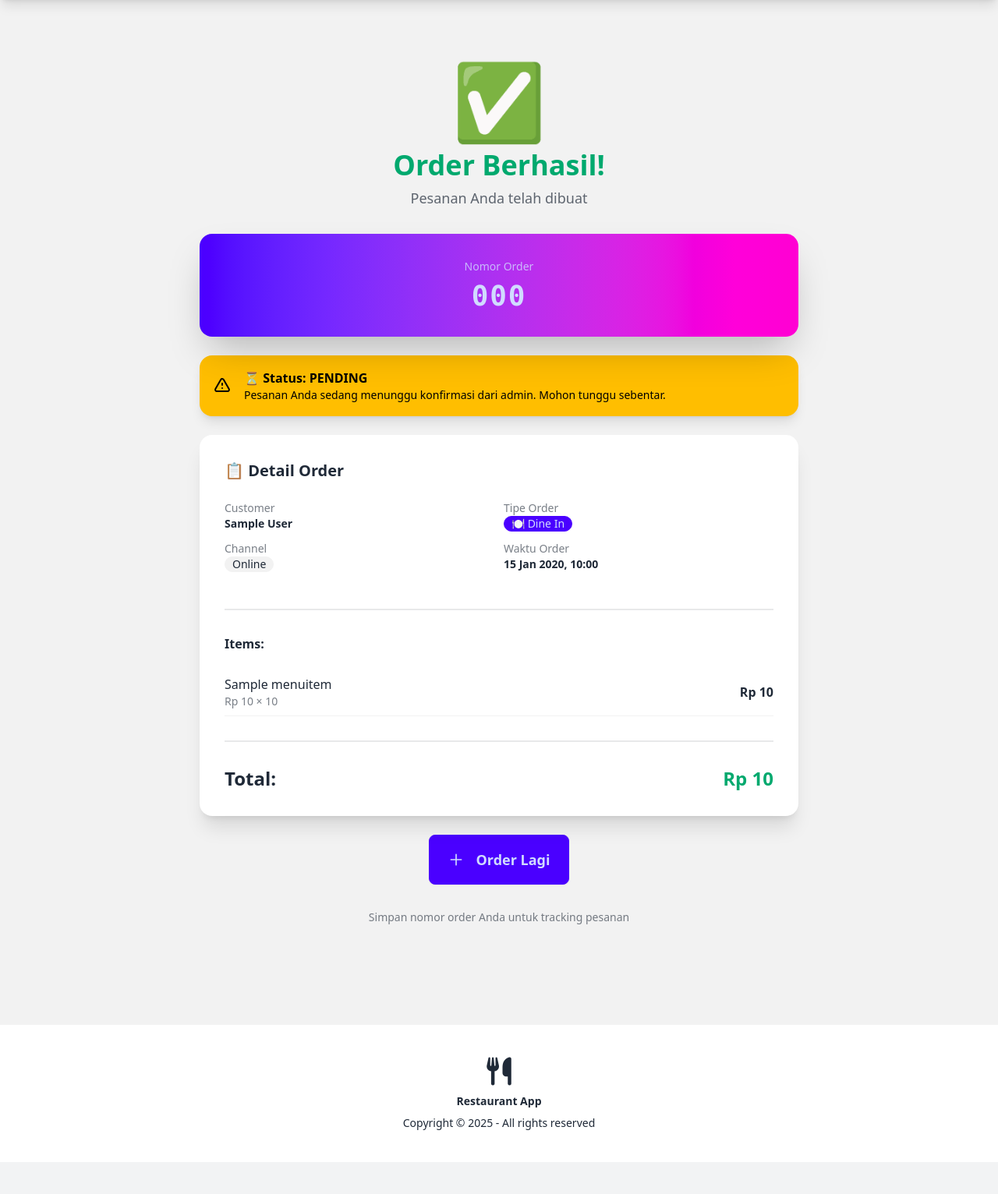
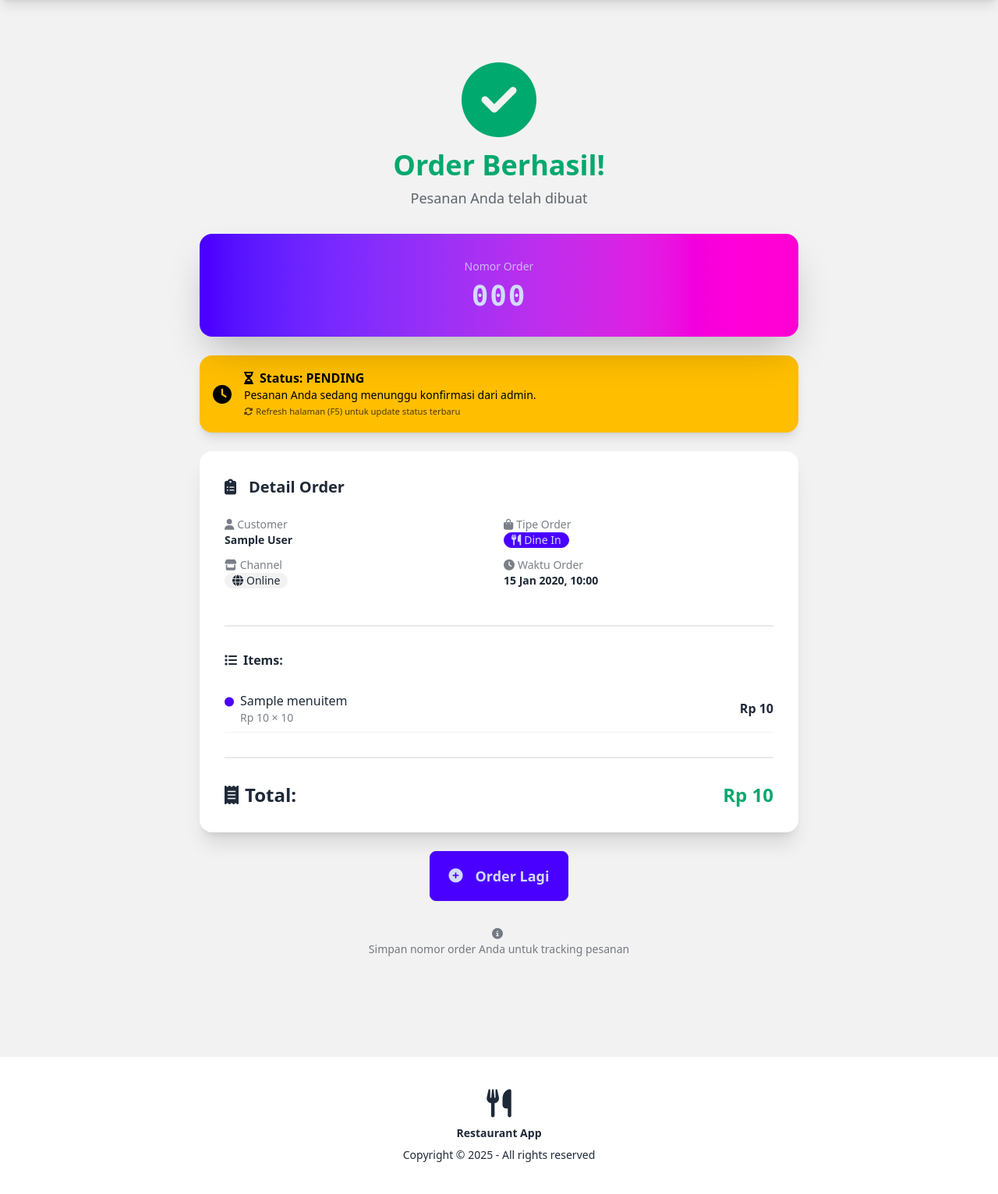
Before and after one commit to lifanwar/saturasa-web, a Django app: page /orders/success/000/ in a window 1280 px wide. Shown: the part 68-1600 px from the top of the page at 78% size. Before the commit the page ends 1559 px from the top, so only its background shows below. Run offline with Django 5.2, Linux system fonts and the light colour scheme; tables that the repository leaves empty hold one stand-in row (values such as "Sample post"); some libraries are stand-ins or nearby versions.

Commit message:
status alert dynamic dengan font awesome

```diff
--- a/apps/orders/templates/orders/order_success.html
+++ b/apps/orders/templates/orders/order_success.html
@@ -8,7 +8,7 @@
 
     <!-- Success Icon -->
     <div class="text-center mb-8">
-        <div class="text-8xl mb-4">✅</div>
+        <i class="fas fa-check-circle text-8xl text-success mb-4"></i>
         <h1 class="text-4xl font-bold mb-2 text-success">Order Berhasil!</h1>
         <p class="text-lg text-base-content/70">Pesanan Anda telah dibuat</p>
     </div>
@@ -23,44 +23,103 @@
         </div>
     </div>
 
-    <!-- Status Alert -->
-    <div class="alert alert-warning shadow-lg mb-6">
-        <svg xmlns="http://www.w3.org/2000/svg" fill="none" viewBox="0 0 24 24" class="stroke-current shrink-0 w-6 h-6">
-            <path stroke-linecap="round" stroke-linejoin="round" stroke-width="2" d="M12 9v2m0 4h.01m-6.938 4h13.856c1.54 0 2.502-1.667 1.732-3L13.732 4c-.77-1.333-2.694-1.333-3.464 0L3.34 16c-.77 1.333.192 3 1.732 3z"></path>
-        </svg>
+    <!-- Status Alert - DYNAMIC with Font Awesome -->
+    <div class="alert
+        {% if order.status == 'PENDING' %}alert-warning
+        {% elif order.status == 'CONFIRMED' %}alert-info
+        {% elif order.status == 'PREPARING' %}alert-info
+        {% elif order.status == 'READY' %}alert-success
+        {% elif order.status == 'COMPLETED' %}alert-success
+        {% else %}alert-error
+        {% endif %}
+        shadow-lg mb-6">
+
+        <!-- Dynamic Icon -->
+        <i class="
+            {% if order.status == 'PENDING' %}fas fa-clock
+            {% elif order.status == 'CONFIRMED' %}fas fa-check-circle
+            {% elif order.status == 'PREPARING' %}fas fa-utensils
+            {% elif order.status == 'READY' %}fas fa-bell
+            {% elif order.status == 'COMPLETED' %}fas fa-check-double
+            {% else %}fas fa-times-circle
+            {% endif %}
+            text-2xl"></i>
+
         <div>
-            <h3 class="font-bold">⏳ Status: PENDING</h3>
-            <div class="text-sm">Pesanan Anda sedang menunggu konfirmasi dari admin. Mohon tunggu sebentar.</div>
+            <h3 class="font-bold">
+                {% if order.status == 'PENDING' %}
+                    <i class="fas fa-hourglass-half mr-2"></i>Status: PENDING
+                {% elif order.status == 'CONFIRMED' %}
+                    <i class="fas fa-check-circle mr-2"></i>Status: CONFIRMED
+                {% elif order.status == 'PREPARING' %}
+                    <i class="fas fa-fire mr-2"></i>Status: PREPARING
+                {% elif order.status == 'READY' %}
+                    <i class="fas fa-check-square mr-2"></i>Status: READY
+                {% elif order.status == 'COMPLETED' %}
+                    <i class="fas fa-trophy mr-2"></i>Status: COMPLETED
+                {% elif order.status == 'CANCELLED' %}
+                    <i class="fas fa-ban mr-2"></i>Status: CANCELLED
+                {% endif %}
+            </h3>
+            <div class="text-sm">
+                {% if order.status == 'PENDING' %}
+                    Pesanan Anda sedang menunggu konfirmasi dari admin.
+                {% elif order.status == 'CONFIRMED' %}
+                    Pesanan telah dikonfirmasi! Sedang diproses oleh kitchen.
+                {% elif order.status == 'PREPARING' %}
+                    Pesanan sedang disiapkan. Mohon tunggu sebentar.
+                {% elif order.status == 'READY' %}
+                    Pesanan siap! Silakan ambil pesanan Anda.
+                {% elif order.status == 'COMPLETED' %}
+                    Pesanan selesai. Terima kasih atas pesanan Anda!
+                {% elif order.status == 'CANCELLED' %}
+                    Pesanan dibatalkan.
+                {% endif %}
+                <br><small class="opacity-70"><i class="fas fa-sync-alt mr-1"></i>Refresh halaman (F5) untuk update status terbaru</small>
+            </div>
         </div>
     </div>
 
     <!-- Order Details -->
     <div class="card bg-base-100 shadow-xl mb-6">
         <div class="card-body">
-            <h2 class="card-title mb-4">📋 Detail Order</h2>
+            <h2 class="card-title mb-4">
+                <i class="fas fa-clipboard-list mr-2"></i>Detail Order
+            </h2>
 
             <!-- Customer Info -->
             <div class="grid grid-cols-2 gap-3 mb-4 text-sm">
                 <div>
-                    <p class="text-base-content/60">Customer</p>
+                    <p class="text-base-content/60"><i class="fas fa-user mr-1"></i>Customer</p>
                     <p class="font-semibold">{{ order.customer_display_name }}</p>
                 </div>
                 <div>
-                    <p class="text-base-content/60">Tipe Order</p>
+                    <p class="text-base-content/60"><i class="fas fa-shopping-bag mr-1"></i>Tipe Order</p>
                     <p>
                         {% if order.order_type == 'DINE_IN' %}
-                            <span class="badge badge-primary">🍽️ Dine In</span>
+                            <span class="badge badge-primary"><i class="fas fa-utensils mr-1"></i>Dine In</span>
                         {% elif order.order_type == 'TAKEAWAY' %}
-                            <span class="badge badge-secondary">📦 Takeaway</span>
+                            <span class="badge badge-secondary"><i class="fas fa-box mr-1"></i>Takeaway</span>
+                        {% elif order.order_type == 'DELIVERY' %}
+                            <span class="badge badge-accent"><i class="fas fa-motorcycle mr-1"></i>Delivery</span>
                         {% endif %}
                     </p>
                 </div>
                 <div>
-                    <p class="text-base-content/60">Channel</p>
-                    <p><span class="badge badge-ghost">{{ order.get_order_channel_display }}</span></p>
+                    <p class="text-base-content/60"><i class="fas fa-store mr-1"></i>Channel</p>
+                    <p>
+                        <span class="badge badge-ghost">
+                            {% if order.order_channel == 'ONLINE' %}
+                                <i class="fas fa-globe mr-1"></i>
+                            {% else %}
+                                <i class="fas fa-store-alt mr-1"></i>
+                            {% endif %}
+                            {{ order.get_order_channel_display }}
+                        </span>
+                    </p>
                 </div>
                 <div>
-                    <p class="text-base-content/60">Waktu Order</p>
+                    <p class="text-base-content/60"><i class="fas fa-clock mr-1"></i>Waktu Order</p>
                     <p class="font-semibold">{{ order.created_at|date:"d M Y, H:i" }}</p>
                 </div>
             </div>
@@ -68,13 +127,13 @@
             <div class="divider"></div>
 
             <!-- Order Items -->
-            <h3 class="font-bold mb-3">Items:</h3>
+            <h3 class="font-bold mb-3"><i class="fas fa-list mr-2"></i>Items:</h3>
             <div class="space-y-2">
                 {% for item in order.items.all %}
                 <div class="flex justify-between items-center py-2 border-b border-base-200">
                     <div class="flex-1">
-                        <p class="font-medium">{{ item.menu_item.name }}</p>
-                        <p class="text-sm text-base-content/60">
+                        <p class="font-medium"><i class="fas fa-circle text-xs mr-2 text-primary"></i>{{ item.menu_item.name }}</p>
+                        <p class="text-sm text-base-content/60 ml-5">
                             {% if item.price_currency == 'IDR' %}
                                 Rp {{ item.price_amount|floatformat:0 }}
                             {% else %}
@@ -98,7 +157,7 @@
 
             <!-- Total -->
             <div class="flex justify-between items-center text-2xl font-bold">
-                <span>Total:</span>
+                <span><i class="fas fa-receipt mr-2"></i>Total:</span>
                 <span class="text-success">
                     {% if order.total_currency == 'IDR' %}
                         Rp {{ order.total_amount|floatformat:0 }}
@@ -113,18 +172,13 @@
     <!-- Action Buttons -->
     <div class="flex flex-col sm:flex-row gap-4 justify-center">
         <a href="{% url 'menu:menu_list' %}" class="btn btn-primary btn-lg">
-            <svg xmlns="http://www.w3.org/2000/svg" class="h-5 w-5 mr-2" fill="none" viewBox="0 0 24 24" stroke="currentColor">
-                <path stroke-linecap="round" stroke-linejoin="round" stroke-width="2" d="M12 4v16m8-8H4" />
-            </svg>
+            <i class="fas fa-plus-circle mr-2"></i>
             Order Lagi
         </a>
 
         {% if user.is_staff %}
         <a href="{% url 'admin:orders_order_change' order.id %}" class="btn btn-ghost btn-lg">
-            <svg xmlns="http://www.w3.org/2000/svg" class="h-5 w-5 mr-2" fill="none" viewBox="0 0 24 24" stroke="currentColor">
-                <path stroke-linecap="round" stroke-linejoin="round" stroke-width="2" d="M10.325 4.317c.426-1.756 2.924-1.756 3.35 0a1.724 1.724 0 002.573 1.066c1.543-.94 3.31.826 2.37 2.37a1.724 1.724 0 001.065 2.572c1.756.426 1.756 2.924 0 3.35a1.724 1.724 0 00-1.066 2.573c.94 1.543-.826 3.31-2.37 2.37a1.724 1.724 0 00-2.572 1.065c-.426 1.756-2.924 1.756-3.35 0a1.724 1.724 0 00-2.573-1.066c-1.543.94-3.31-.826-2.37-2.37a1.724 1.724 0 00-1.065-2.572c-1.756-.426-1.756-2.924 0-3.35a1.724 1.724 0 001.066-2.573c-.94-1.543.826-3.31 2.37-2.37.996.608 2.296.07 2.572-1.065z" />
-                <path stroke-linecap="round" stroke-linejoin="round" stroke-width="2" d="M15 12a3 3 0 11-6 0 3 3 0 016 0z" />
-            </svg>
+            <i class="fas fa-cog mr-2"></i>
             Kelola di Admin
         </a>
         {% endif %}
@@ -132,6 +186,7 @@
 
     <!-- Info Footer -->
     <div class="text-center mt-8 text-sm text-base-content/60">
+        <i class="fas fa-info-circle mr-1"></i>
         <p>Simpan nomor order Anda untuk tracking pesanan</p>
     </div>
 
```
